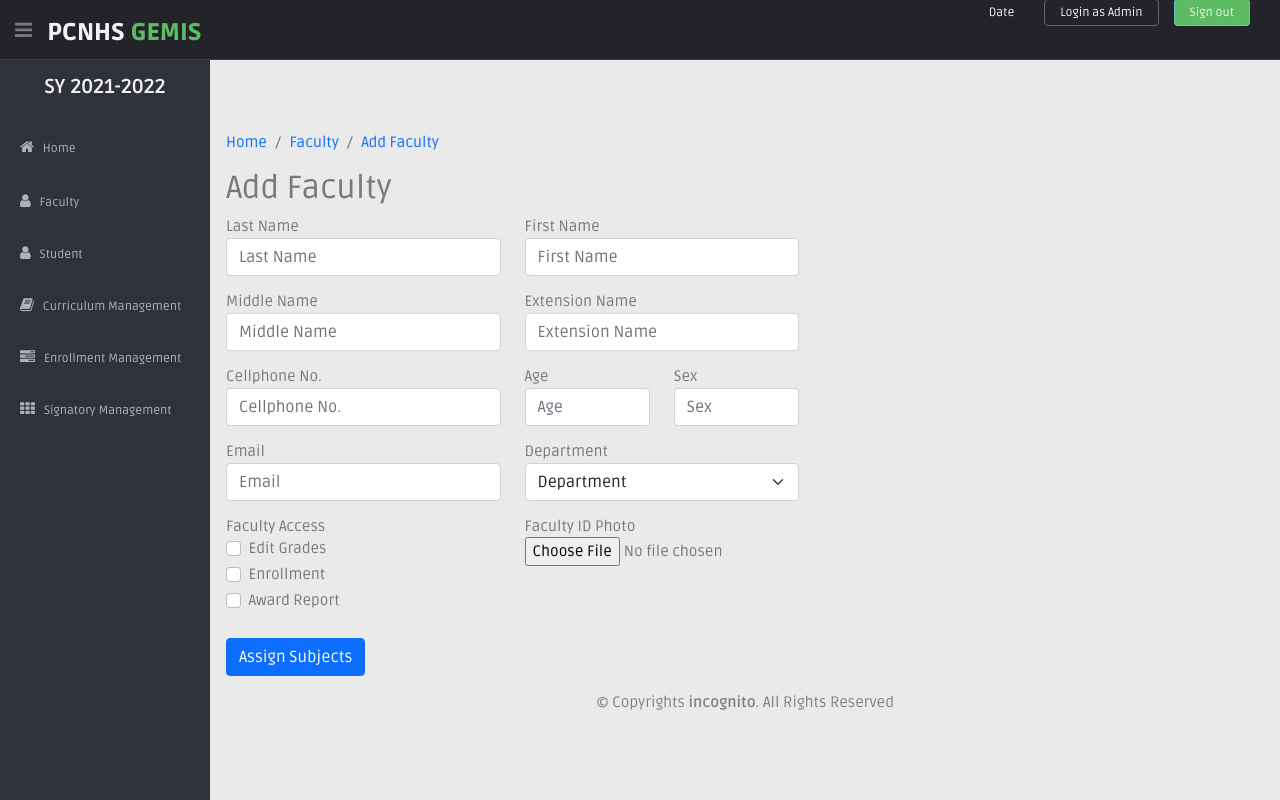
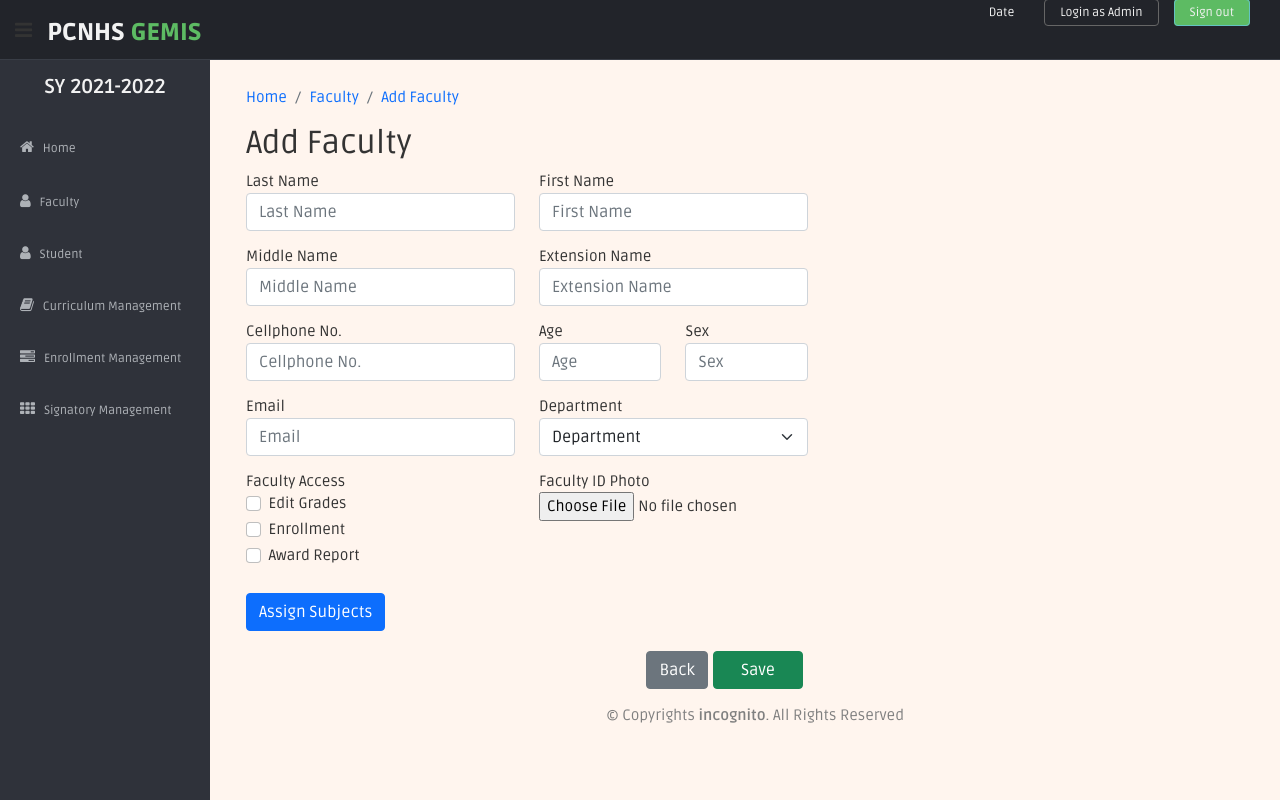
Before and after one commit to AJLC-TAY/GEMIS-IT-PROJECT, a PHP site: page /admin/facultyForm.php in a window 1280 px wide. Run offline with PHP 8.4, Linux system fonts and the light colour scheme.

Commit message:
Updated facultyForm and facultyList UI + Improving overall  UI

```diff
--- a/admin/facultyForm.php
+++ b/admin/facultyForm.php
@@ -102,8 +102,12 @@
                                 </div>
                             </div>
                             <br>
-                            <button type="submit" class="btn btn-primary">Assign Subjects</button>
+                            <button type="submit" class="btn btn-primary" data-toggle="modal">Assign Subjects</button>
                         </form>
+                        <div class="back-btn d-flex justify-content-end col-md-8">
+                            <button type="button" class="btn btn-secondary btn-space">Back</button>
+                            <button type="button" class="btn btn-success btn-space save-btn">Save</button>
+                        </div>
                     </div>
                 </div>
             </div>
@@ -113,4 +117,5 @@
             <!--footer end-->
         </section>
     </section>
+
 </body>
--- a/css/style.css
+++ b/css/style.css
@@ -1,7 +1,7 @@
 @import url(http://fonts.googleapis.com/css?family=Ruda:400,700,900);
 body {
-    color: #797979;
-    background: #eaeaea;
+    color: #333333;
+    background: #fff5ee;
     font-family: 'Ruda', sans-serif;
     padding: 0px !important;
     margin: 0px !important;
@@ -156,7 +156,7 @@ ul.top-menu>li>.logout {
 /* MAIN CONTENT CONFIGURATION */
 
 #main-content {
-    margin-left: 210px;
+    margin-left: 230px;
 }
 
 .header,
@@ -179,7 +179,7 @@ ul.top-menu>li>.logout {
 
 .wrapper {
     display: inline-block;
-    margin-top: 60px;
+    margin-top: 15px;
     padding-left: 15px;
     padding-right: 15px;
     padding-bottom: 15px;
@@ -416,6 +416,19 @@ input::-webkit-inner-spin-button {
     margin: 0;
   }
 
+.back-btn {
+    margin-top: 20px;
+}
+
+.btn-space {
+    margin-right: 5px;
+
+}
+
+.save-btn {
+    width: 90px;
+}
+
 
 
 
```
Also changed, not shown: admin/facultyList.php (+0 -47 lines).
